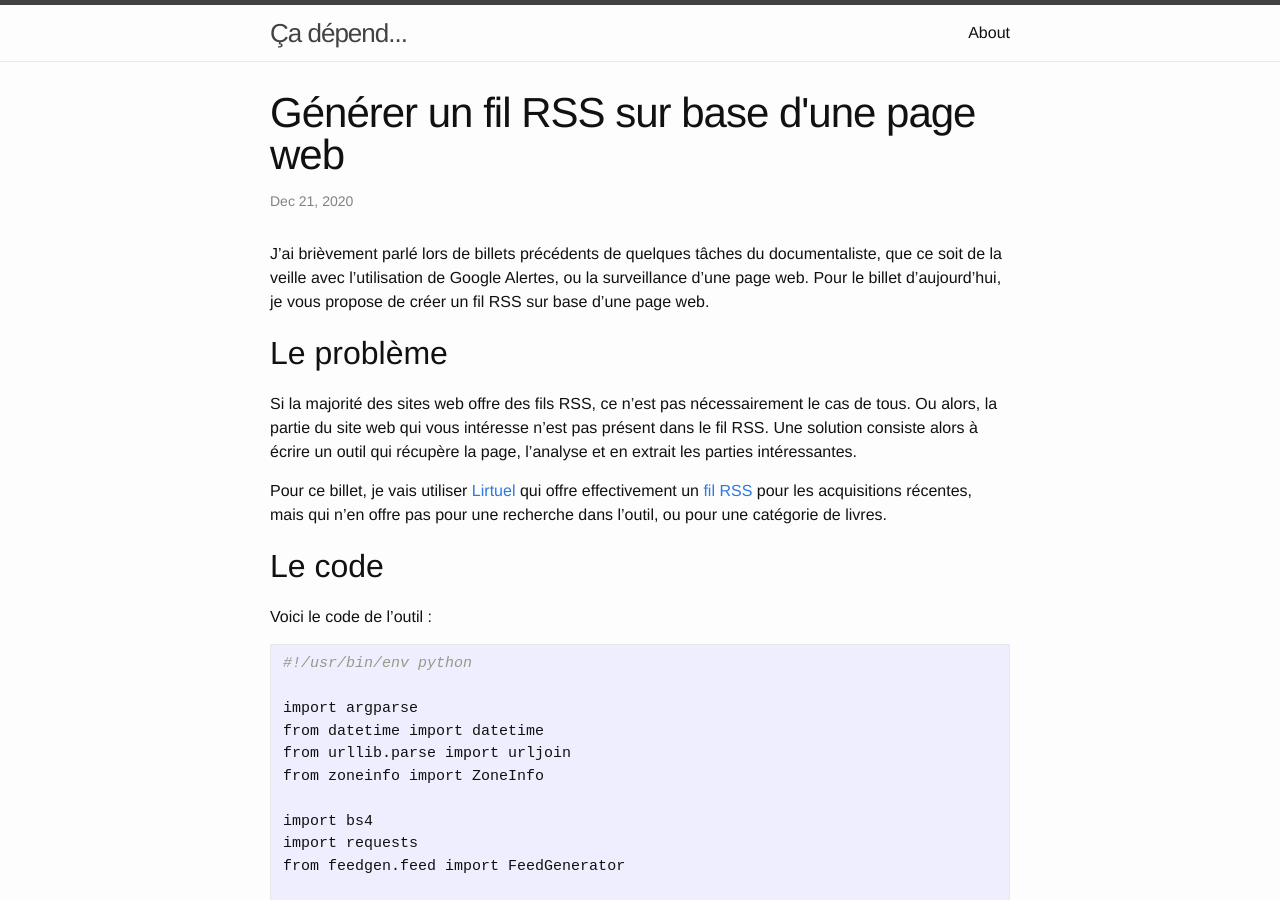
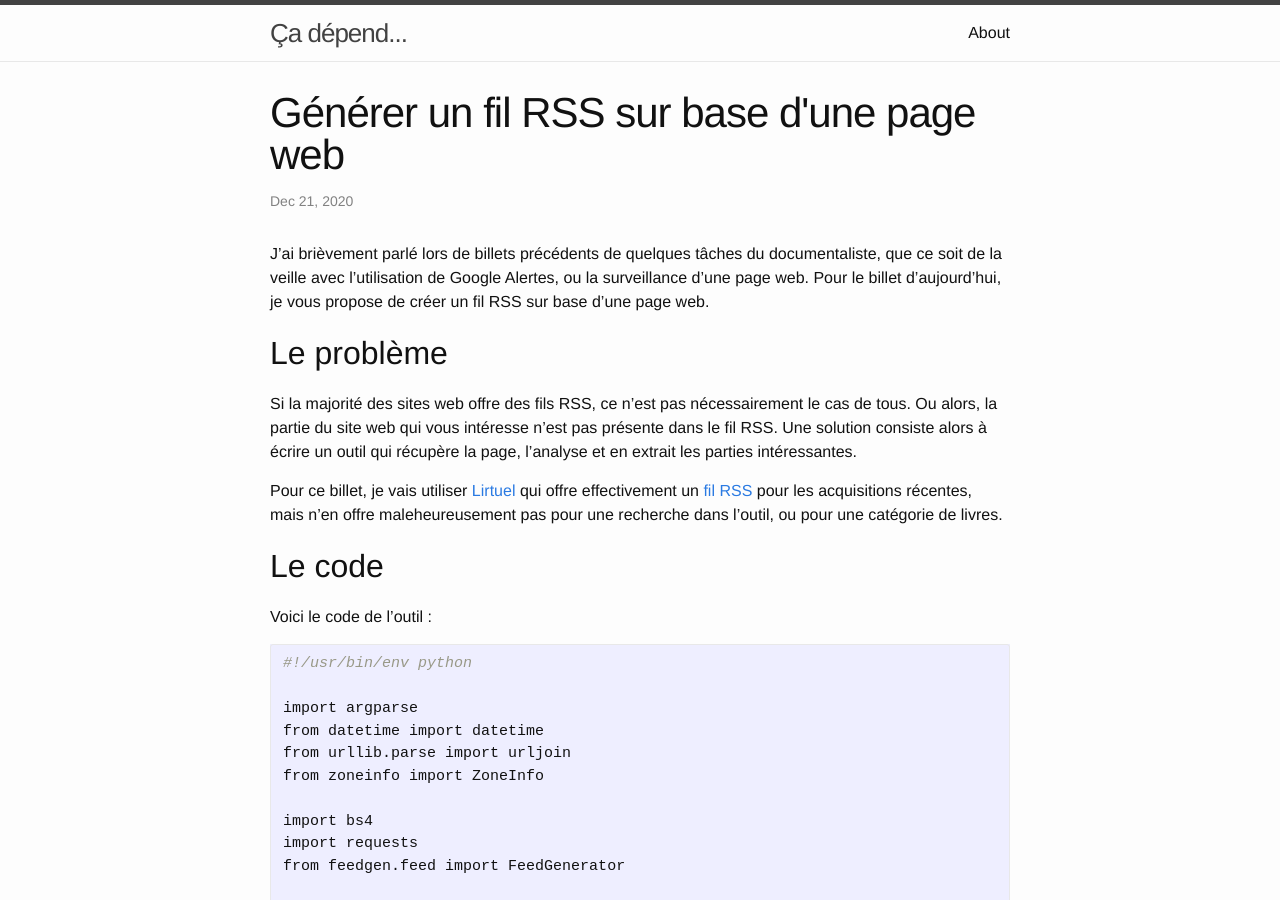
Before and after one commit to edipretoro/edipretoro.github.io, a Jekyll site: the page built from _posts/2020-12-21-generer_un_fil_rss.md, in a window 1280 px wide and 900 px high. Built offline with Jekyll 4.4.1, drawn with Linux system fonts in a browser that asks for light colours; comment, search, counter and statistics services are not loaded; some of the changed text lies outside the part shown.

Commit message:
Fixing typos and errors, and a minor addendum

```diff
--- a/_posts/2020-12-21-generer_un_fil_rss.md
+++ b/_posts/2020-12-21-generer_un_fil_rss.md
@@ -17,15 +17,15 @@ web.
 
 Si la majorité des sites web offre des fils RSS, ce n'est pas
 nécessairement le cas de tous. Ou alors, la partie du site web qui
-vous intéresse n'est pas présent dans le fil RSS. Une solution
+vous intéresse n'est pas présente dans le fil RSS. Une solution
 consiste alors à écrire un outil qui récupère la page, l'analyse et en
 extrait les parties intéressantes.
 
 Pour ce billet, je vais utiliser [Lirtuel](http://www.lirtuel.be/) qui
 offre effectivement un [fil
 RSS](http://www.lirtuel.be/resource_feeds/recent_feed.atom) pour les
-acquisitions récentes, mais qui n'en offre pas pour une recherche dans
-l'outil, ou pour une catégorie de livres.
+acquisitions récentes, mais n'en offre maleheureusement pas pour une
+recherche dans l'outil, ou pour une catégorie de livres.
 
 ## Le code
 
```
Also changed, not shown: other parts of _posts/2020-12-21-generer_un_fil_rss.md (+3 -0 lines).
